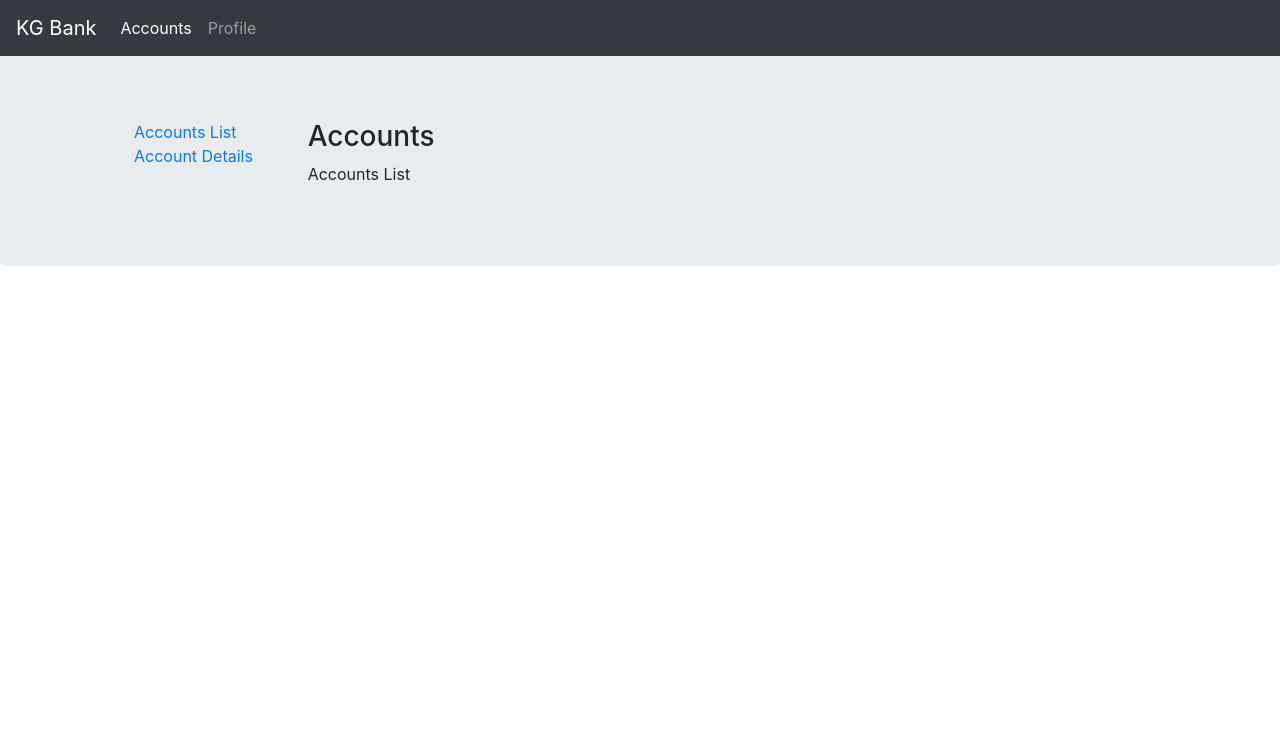
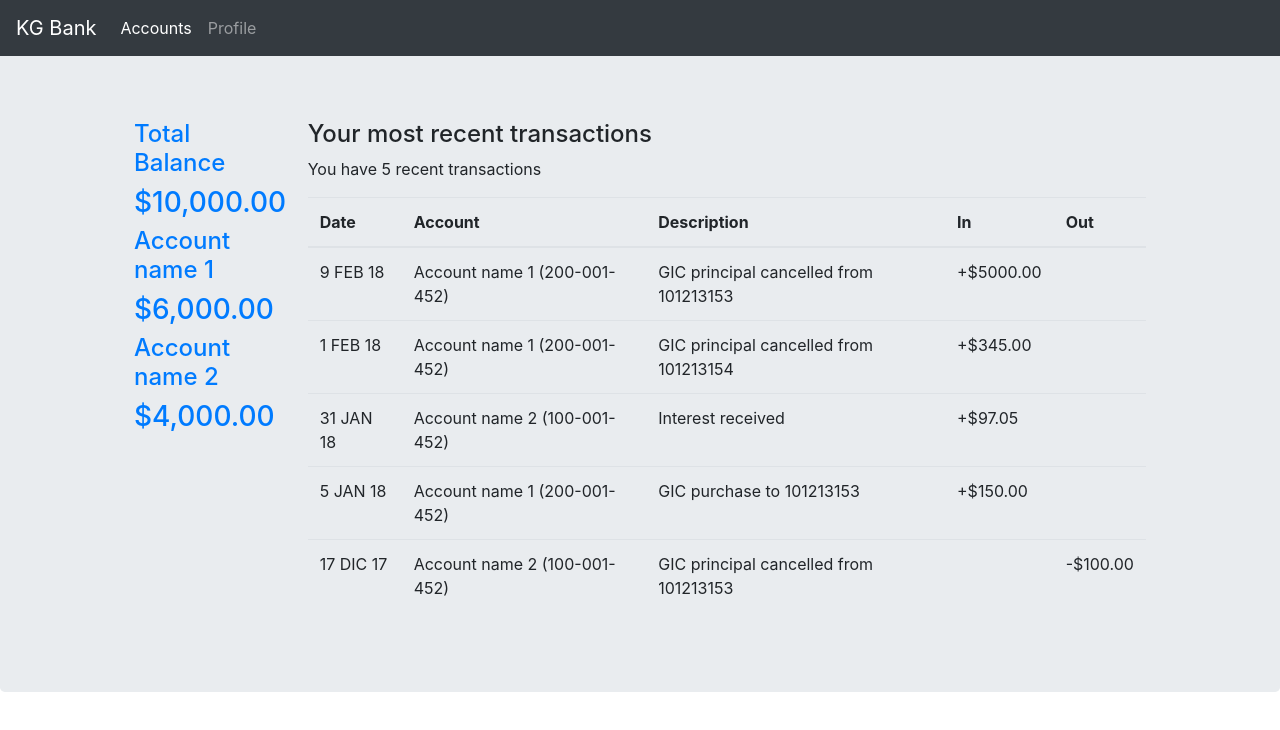
Before and after one commit to dnjavier/ng5-bank, an Angular app: page /main/accounts in a window 1280 px wide. Shown: the top 730 px of the page. Built offline with nearby package versions, Linux system fonts and the light colour scheme; sample sign-in values are in the browser's storage.

Commit message:
adds markup and dummy data in accounts list component.

```diff
--- a/src/app/dashboard/accounts/account-list/account-list.component.html
+++ b/src/app/dashboard/accounts/account-list/account-list.component.html
@@ -1 +1,50 @@
-<p>Accounts List</p>
+<h4>Your most recent transactions</h4>
+<p>You have 5 recent transactions</p>
+<table class="table">
+    <thead>
+        <tr>
+        <th scope="col">Date</th>
+        <th scope="col">Account</th>
+        <th scope="col">Description</th>
+        <th scope="col">In</th>
+        <th scope="col">Out</th>
+        </tr>
+    </thead>
+    <tbody>
+        <tr>
+            <td>9 FEB 18</td>
+            <td>Account name 1 (200-001-452)</td>
+            <td>GIC principal cancelled from 101213153</td>
+            <td>+$5000.00</td>
+            <td></td>
+        </tr>
+        <tr>
+            <td>1 FEB 18</td>
+            <td>Account name 1 (200-001-452)</td>
+            <td>GIC principal cancelled from 101213154</td>
+            <td>+$345.00</td>
+            <td></td>
+        </tr>
+        <tr>
+            <td>31 JAN 18</td>
+            <td>Account name 2 (100-001-452)</td>
+            <td>Interest received</td>
+            <td>+$97.05</td>
+            <td></td>
+        </tr>
+        <tr>
+            <td>5 JAN 18</td>
+            <td>Account name 1 (200-001-452)</td>
+            <td>GIC purchase to 101213153</td>
+            <td>+$150.00</td>
+            <td></td>
+        </tr>
+        <tr>
+            <td>17 DIC 17</td>
+            <td>Account name 2 (100-001-452)</td>
+            <td>GIC principal cancelled from 101213153</td>
+            <td></td>
+            <td>-$100.00</td>
+        </tr>
+    </tbody>
+</table>
--- a/src/app/dashboard/accounts/account-nav/account-nav.component.html
+++ b/src/app/dashboard/accounts/account-nav/account-nav.component.html
@@ -1,4 +1,20 @@
 <ul class="nav nav-sidebar">
-    <li><a [routerLink]="['/main/accounts']">Accounts List</a></li>
-    <li><a [routerLink]="['/main/accounts/1']">Account Details</a></li>
+    <li><a [routerLink]="['/main/accounts']">
+        <div>
+            <h4>Total Balance</h4>
+            <h3>$10,000.00</h3>
+        </div>
+    </a></li>
+    <li><a [routerLink]="['/main/accounts/1']">
+        <div>
+            <h4>Account name 1</h4>
+            <h3>$6,000.00</h3>
+        </div>
+    </a></li>
+    <li><a [routerLink]="['/main/accounts/2']">
+        <div>
+            <h4>Account name 2</h4>
+            <h3>$4,000.00</h3>
+        </div>
+    </a></li>
 </ul>
--- a/src/app/dashboard/accounts/accounts.component.html
+++ b/src/app/dashboard/accounts/accounts.component.html
@@ -4,7 +4,6 @@
             <account-nav></account-nav>
         </div>
         <div class="col-sm-9 col-md-10">
-            <h3>Accounts</h3>
             <router-outlet></router-outlet>
         </div>
     </div>
```
